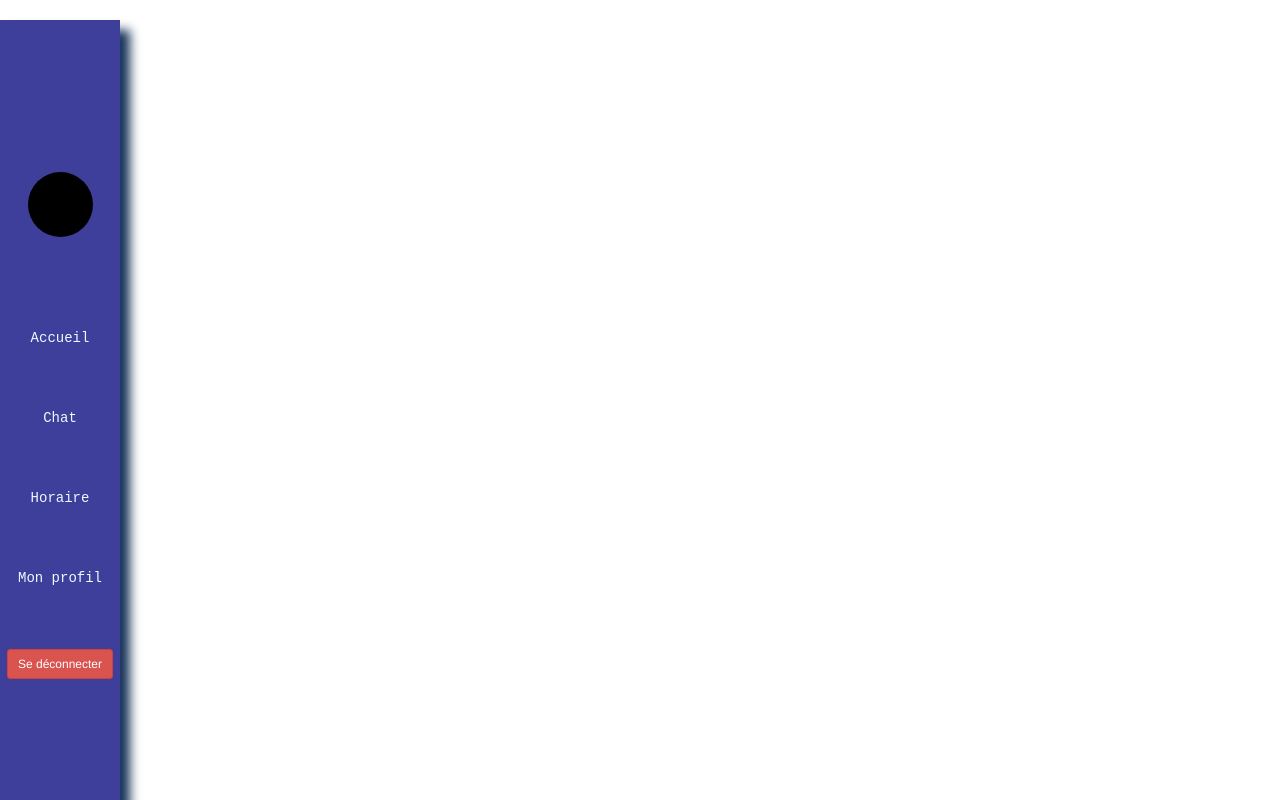
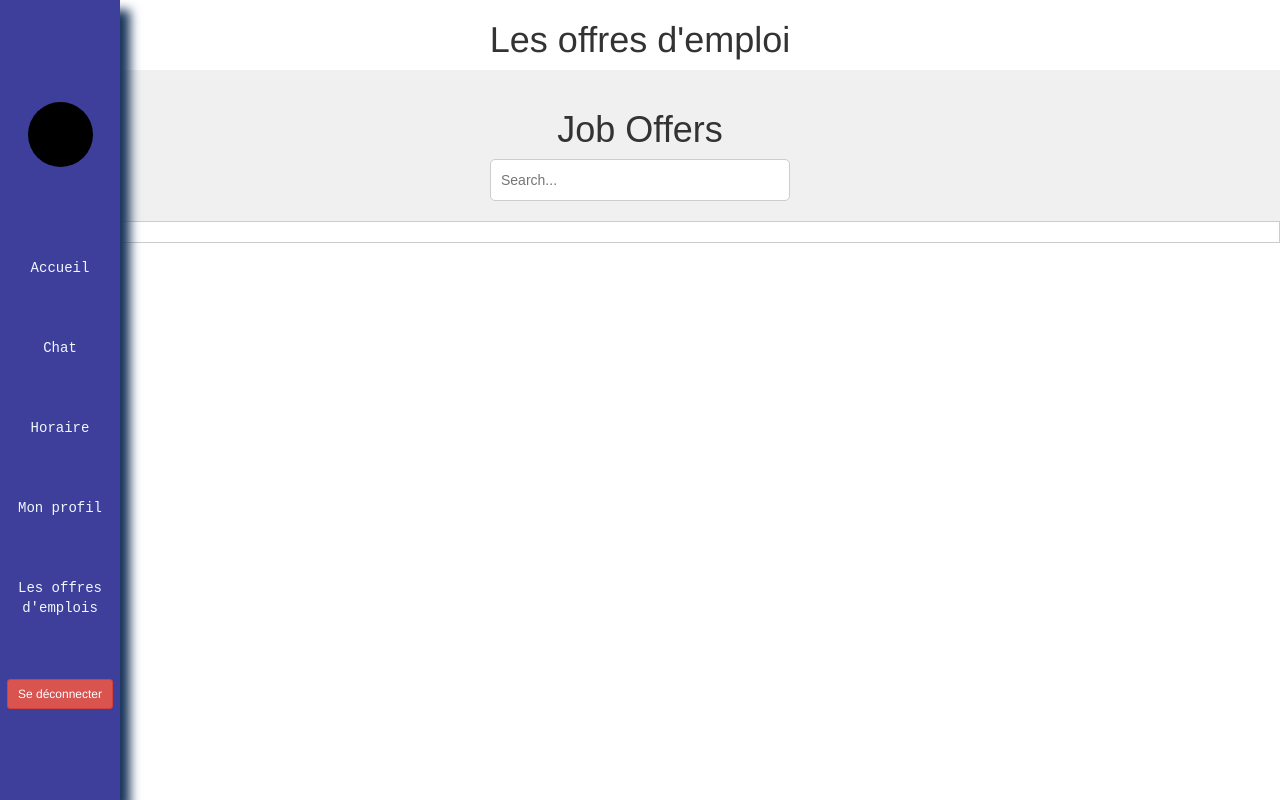
Before and after one commit to bourourou2301/eccip, a SvelteKit app in the folder eccip-app/: page /offreDemploi in a window 1280 px wide. Before the commit this address had no page. Built offline with nearby package versions, Linux system fonts and the light colour scheme.

Commit message:
Developpement de la page d'offre d'emploi

```diff
--- a/eccip-app/src/routes/+layout.svelte
+++ b/eccip-app/src/routes/+layout.svelte
@@ -19,6 +19,7 @@
             <a href="/chat">Chat</a>
             <a href="/horaire">Horaire</a>
             <a href="/profil">Mon profil</a>
+            <a href="/offreDemploi">Les offres d'emplois</a>
         </nav>
         <button on:click={writeToDatabase} class="btn btn-danger btn-sm">Se déconnecter</button>
     </div>
--- /dev/null
+++ b/eccip-app/src/routes/offreDemploi/+page.svelte
@@ -0,0 +1,55 @@
+
+
+<div class="titrePage">
+	<div class="container-fluid text-center">
+		<h1>Les offres d'emploi</h1>
+	</div>
+</div>
+<body>
+<div>
+	{#if typeuser != 'recruteur'}
+		<header>
+			<h1>Job Offers</h1>
+			<input type="text" id="searchInput" placeholder="Search..." />
+		</header>
+		<main id="jobOffers">
+			<!-- Job offers will be dynamically inserted here -->
+		</main>
+	{:else}
+    <!-- version de la page pour les recruteur-->
+    {/if}
+</div>
+</body>
+<script src="script.js">
+	let typeuser = ''; // la variable pour afficher le type de page correct selon le type de user
+</script>
+<style>
+	body {
+		font-family: Arial, sans-serif;
+		margin: 0;
+		padding: 0;
+	}
+
+	header {
+		background-color: #f0f0f0;
+		padding: 20px;
+		text-align: center;
+	}
+
+	input[type='text'] {
+		padding: 10px;
+		width: 300px;
+		border-radius: 5px;
+		border: 1px solid #ccc;
+	}
+
+	main {
+		padding: 20px;
+	}
+
+	#jobOffers {
+		border: 1px solid #ccc;
+		padding: 10px;
+		margin-bottom: 10px;
+	}
+</style>
```
Also changed, not shown: eccip-app/src/routes/offreDemploi/script.ts (added, +54 -0 lines), eccip-app/src/routes/offreDemploi/script.js (added).
